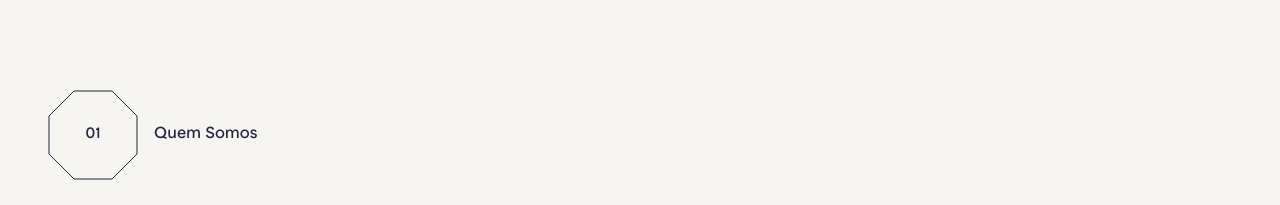
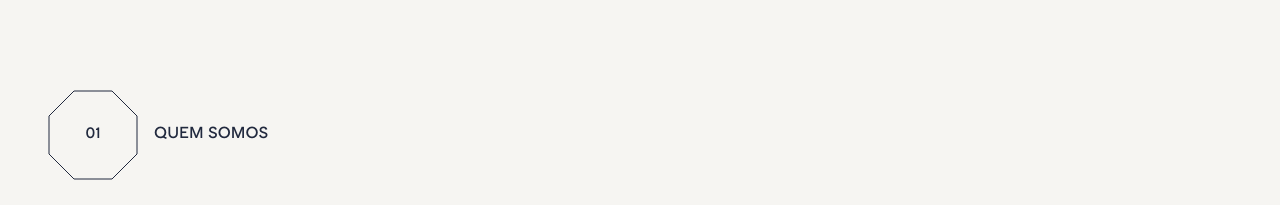
Before and after one commit to UelintonHJ/belmont-global, a Next.js app: page / in a window 1280 px wide. Shown: the part 800-1005 px from the top of the page. Built offline with nearby package versions, Linux system fonts and the light colour scheme.

Commit message:
refactor: standardize section labels - Standardize the Culture section label to uppercase

```diff
--- a/app/components/AboutUs.tsx
+++ b/app/components/AboutUs.tsx
@@ -32,7 +32,7 @@ export function AboutUs() {
                         </div>
 
                         <span className={styles.eyebrowLabel}>
-                            Quem Somos
+                            QUEM SOMOS
                         </span>
                     </ScrollReveal>
 
--- a/app/components/Culture.tsx
+++ b/app/components/Culture.tsx
@@ -39,7 +39,7 @@ export function Culture() {
                             </div>
 
                             <span className={styles.eyebrowLabel}>
-                                Cultura
+                                CULTURA
                             </span>
                         </ScrollReveal>
 
```
